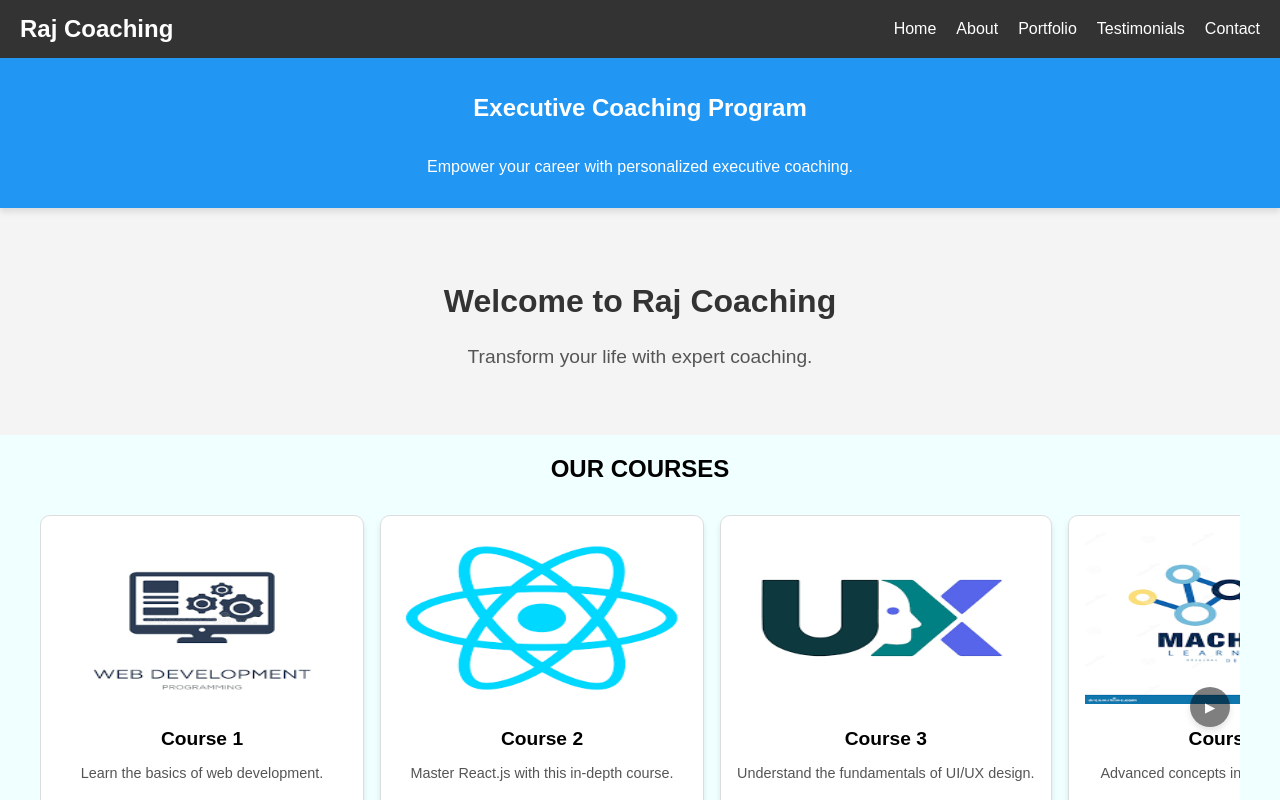
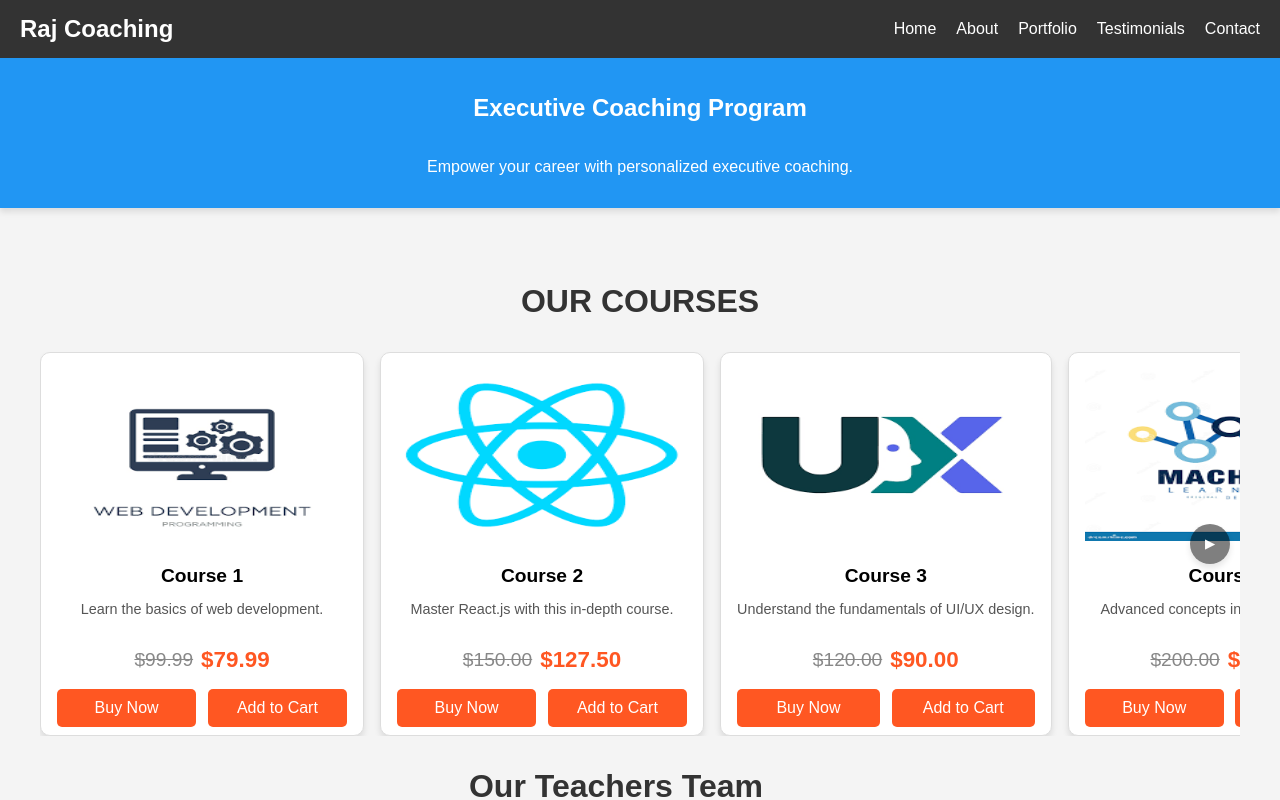
Before and after one commit to mrsraj/Coaching-Portfolio, a React (Vite) app: page / in a window 1280 px wide. Shown: the top 800 px of the page. Built offline with nearby package versions, Linux system fonts and the light colour scheme.

Commit message:
add two components

```diff
--- a/src/Components/Home.jsx
+++ b/src/Components/Home.jsx
@@ -1,10 +1,12 @@
 import React from "react";
 import "../CSS/Home.css";
+import PaidCourses from "../Course/Courses";
+import TeachersTeam from "../Teams/TeachersTeam";
 
 const Home = () => (
     <section id="home" className="home">
-        <h2>Welcome to Raj Coaching</h2>
-        <p>Transform your life with expert coaching.</p>
+        <PaidCourses />
+        <TeachersTeam />
     </section>
 );
 
```
